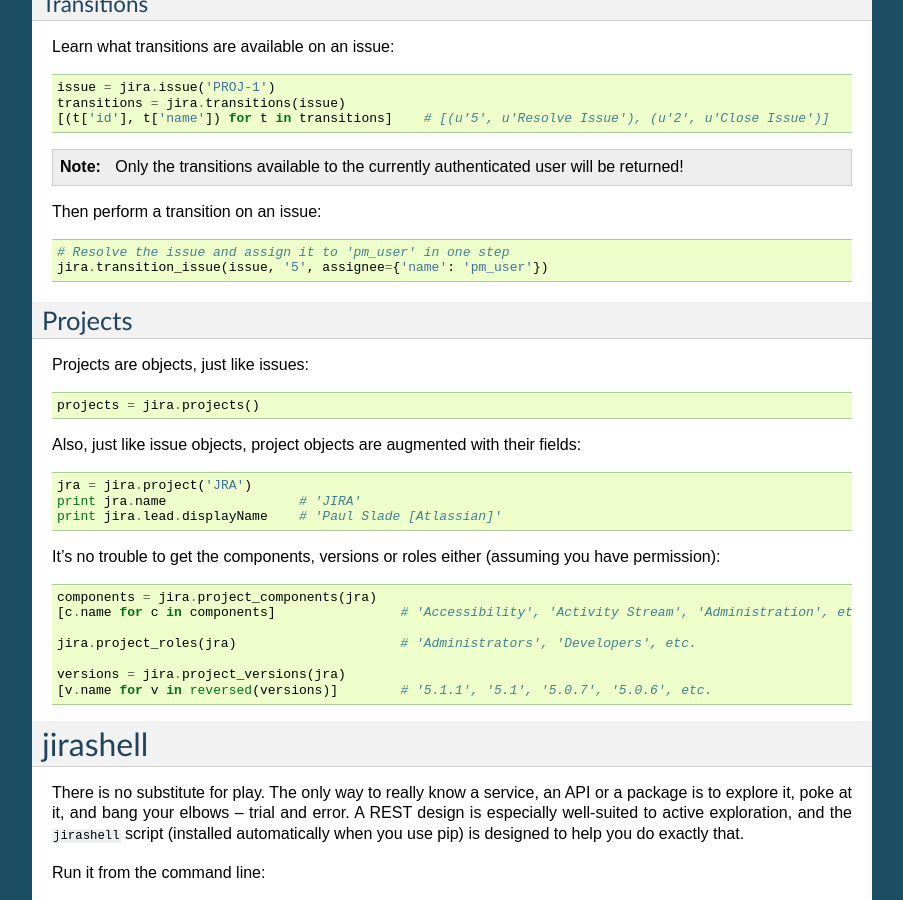
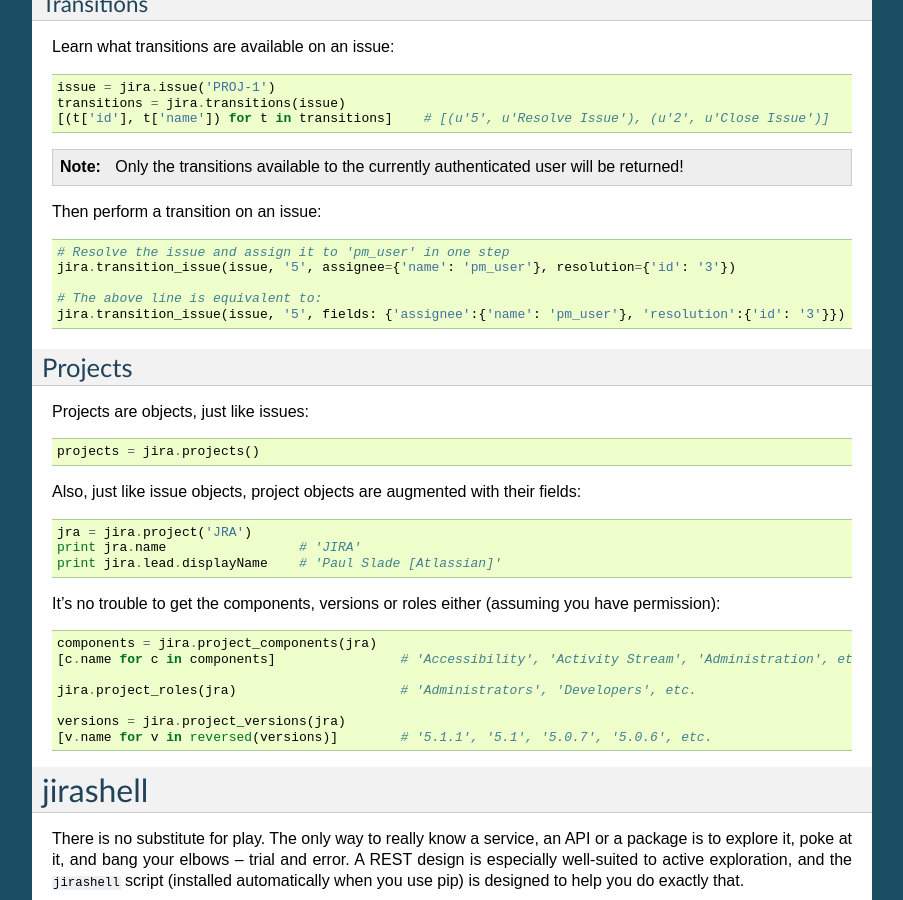
Before and after one commit to pycontribs/jira, a Sphinx documentation site: the page built from docs/index.rst, in a window 1280 px wide and 900 px high, scrolled down 5530 px. Shown: the whole window, without its empty margins (198-1101 px from the left). Built offline with Sphinx 7.4.7, drawn with Linux system fonts in a browser that asks for light colours.

Commit message:
Improved documentation regarding transitions, now includes example of setting the resolution field and alternative way to specify parameters. modified:   .gitignore modified:   docs/index.rst

```diff
--- a/docs/index.rst
+++ b/docs/index.rst
@@ -299,7 +299,10 @@ Learn what transitions are available on an issue::
 Then perform a transition on an issue::
 
     # Resolve the issue and assign it to 'pm_user' in one step
-    jira.transition_issue(issue, '5', assignee={'name': 'pm_user'})
+    jira.transition_issue(issue, '5', assignee={'name': 'pm_user'}, resolution={'id': '3'})
+
+    # The above line is equivalent to:
+    jira.transition_issue(issue, '5', fields: {'assignee':{'name': 'pm_user'}, 'resolution':{'id': '3'}})
 
 Projects
 --------
```
Also changed, not shown: 1 other file.
